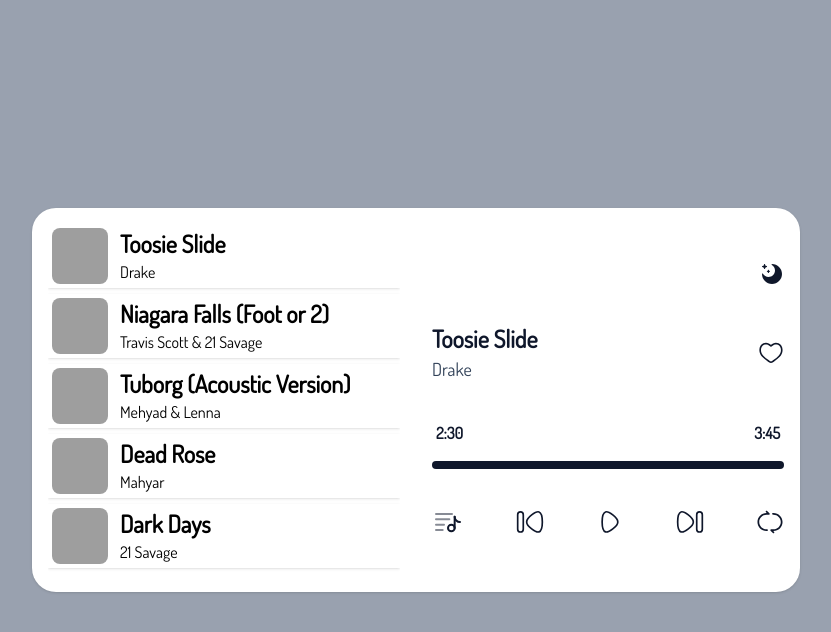
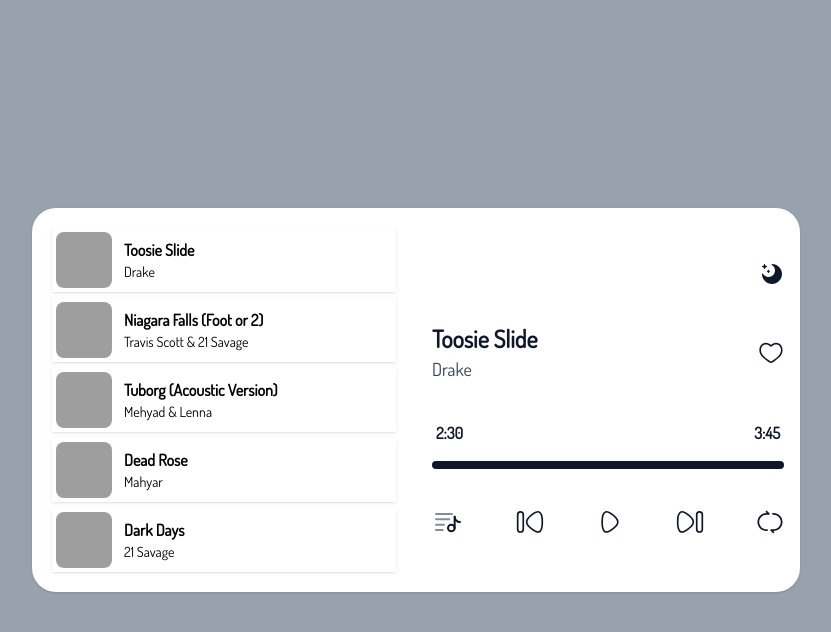
Before and after one commit to mahdibaderloo/music-player, a website with bundled scripts: page index.html in a window 1280 px wide. Both pictures are taken after a click on the icon 672 px from the left and 522 px from the top of the page. Shown: the whole page, without its empty margins (224-1055 px from the left). Built offline with nearby package versions, Linux system fonts and the light colour scheme; grey boxes are pictures that could not be loaded.

Commit message:
playlist items styles

```diff
--- a/Js/app.js
+++ b/Js/app.js
@@ -137,11 +137,11 @@
   playlistBox.insertAdjacentHTML(
     "beforeend",
     `
-             <li class="flex gap-3 shadow p-1 mb-1.5">
+             <li id="${item.id}" class="flex items-center gap-3 shadow p-1 mb-1.5 cursor-pointer">
             <img src="${item.cover}" alt="" class="w-14 h-14 rounded-lg" />
             <div>
-              <p class="font-bold text-2xl dark:text-white">${item.musicName}</p>
-              <p class="dark:text-slate-400">${item.singer}</p>
+              <p class="font-bold dark:text-white">${item.musicName}</p>
+              <p class="text-sm dark:text-slate-400">${item.singer}</p>
             </div>
           </li>
     `
--- a/index.html
+++ b/index.html
@@ -26,7 +26,7 @@
         />
         <ul
           id="playlist-box"
-          class="w-full h-full flex-col overflow-y-scroll hidden"
+          class="w-full h-full flex-col p-1 overflow-y-scroll hidden"
         ></ul>
       </div>
 
```
Also changed, not shown: Styles/app.css.
